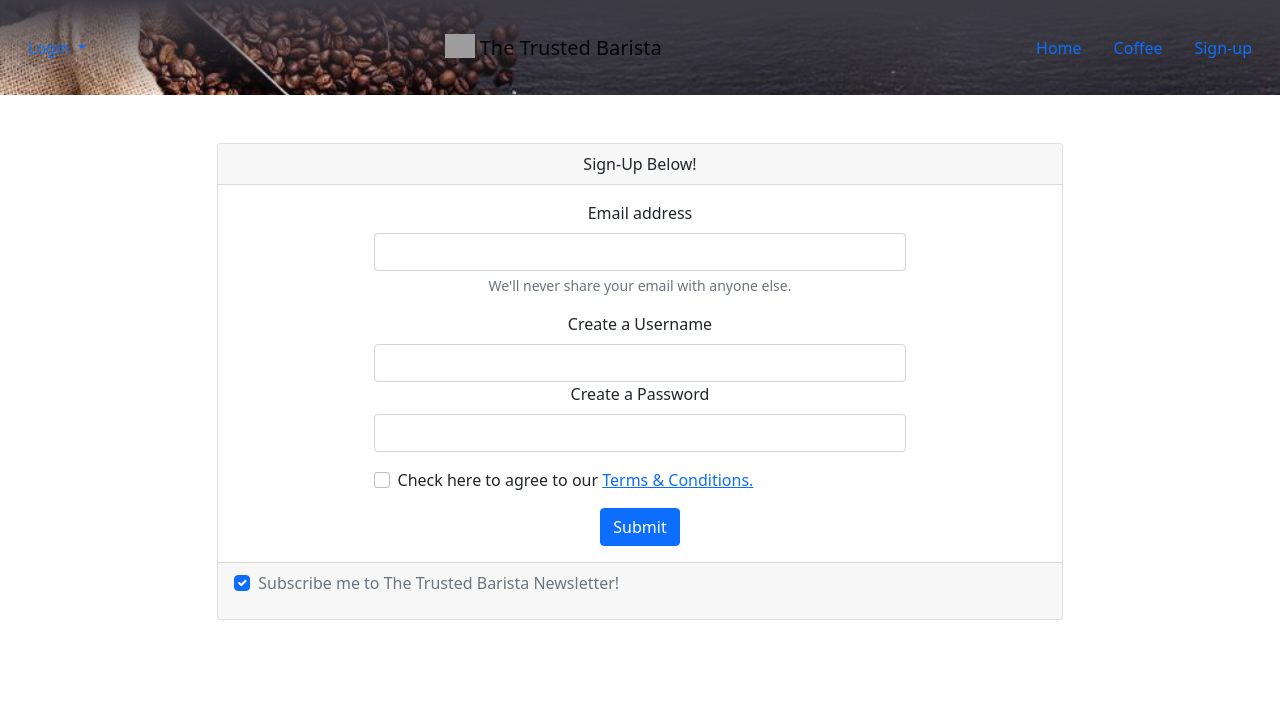
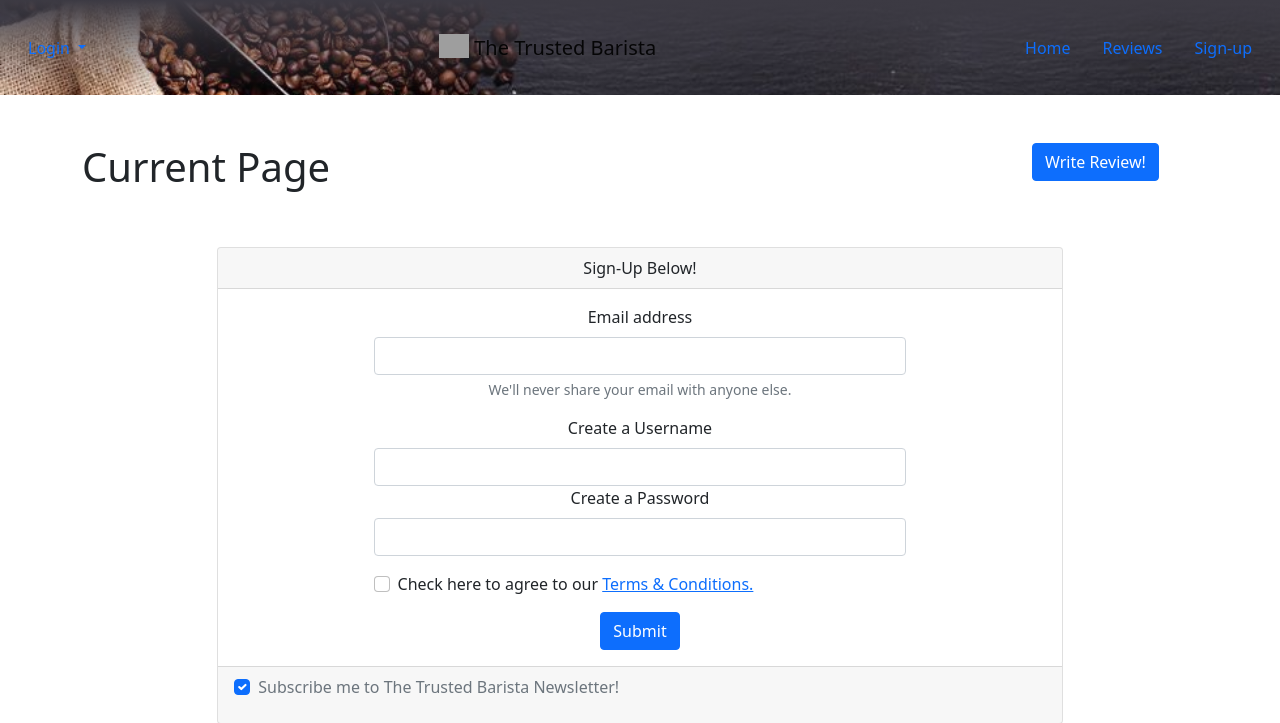
Before and after one commit to LogisticBravo/Milestone-Project-3, a Flask app: page /signup in a window 1280 px wide. Shown: the top 723 px of the page. Run offline with Flask 2, Linux system fonts and the light colour scheme; some libraries are stand-ins or nearby versions; grey boxes are pictures that could not be loaded.

Commit message:
Add reviews.html. Add card to reviews.html

```diff
--- a/app.py
+++ b/app.py
@@ -34,6 +34,12 @@ def signup():
     return render_template("signup.html")
 
 
+@app.route("/reviews")
+def reviews():
+    beans = mongo.db.beans.find()
+    return render_template("reviews.html", beans=beans)
+
+
 if __name__ == "__main__":
     app.run(host=os.environ.get("IP"),
             port=int(os.environ.get("PORT")),
--- a/templates/base.html
+++ b/templates/base.html
@@ -7,9 +7,9 @@
     <meta http-equiv="X-UA-Compatible" content="ie=edge">
     <meta name="Description" content="Enter your description here" />
     <link rel="stylesheet"
-        href="https://cdnjs.cloudflare.com/ajax/libs/twitter-bootstrap/5.0.0-beta1/css/bootstrap.min.css">
-    <link rel="stylesheet" href="https://cdnjs.cloudflare.com/ajax/libs/font-awesome/5.15.2/css/all.min.css">
-    <link rel="stylesheet" href="{{ url_for('static', filename='css/style.css') }}">
+        href="https://cdnjs.cloudflare.com/ajax/libs/twitter-bootstrap/5.0.0-beta1/css/bootstrap.min.css" type="text/css">
+    <link rel="stylesheet" href="https://cdnjs.cloudflare.com/ajax/libs/font-awesome/5.15.2/css/all.min.css" type="text/css">
+    <link rel="stylesheet" href="{{ url_for('static', filename='css/style.css') }}" type="text/css">
     <title>The Trusted Barista</title>
 </head>
 
@@ -55,7 +55,7 @@
                         <a class="nav-link active" aria-current="page" href="{{ url_for('home') }}">Home</a>
                     </li>
                     <li class="nav-item">
-                        <a class="nav-link" href="{{ url_for('get_beans') }}">Coffee</a>
+                        <a class="nav-link" href="{{ url_for('reviews') }}">Reviews</a>
                     </li>
 
                     <li class="nav-item">
@@ -68,7 +68,6 @@
     <!--****** End Header ******-->
 
     <!--****** Main Content ******-->
-    <main>
         {% block content %}
         {% endblock%}
     </main>
--- a/templates/signup.html
+++ b/templates/signup.html
@@ -1,5 +1,16 @@
 {% extends "base.html" %}
 {% block content %}
+<main>
+        <div class="container">
+        <div class="row mt-5">
+            <div class="col-sm-8 ml-4">
+                <h1>Current Page</h1>
+            </div>
+            <div class="col-sm-2 offset-md-2">
+                <button type="button" class="btn btn-primary">Write Review!</button>
+            </div>
+        </div>
+        </div>
 <div class="row">
     <div class="col-8 offset-md-2 mt-5">
         <div class="card text-center">
```
Also changed, not shown: templates/reviews.html (added, +51 -0 lines).
